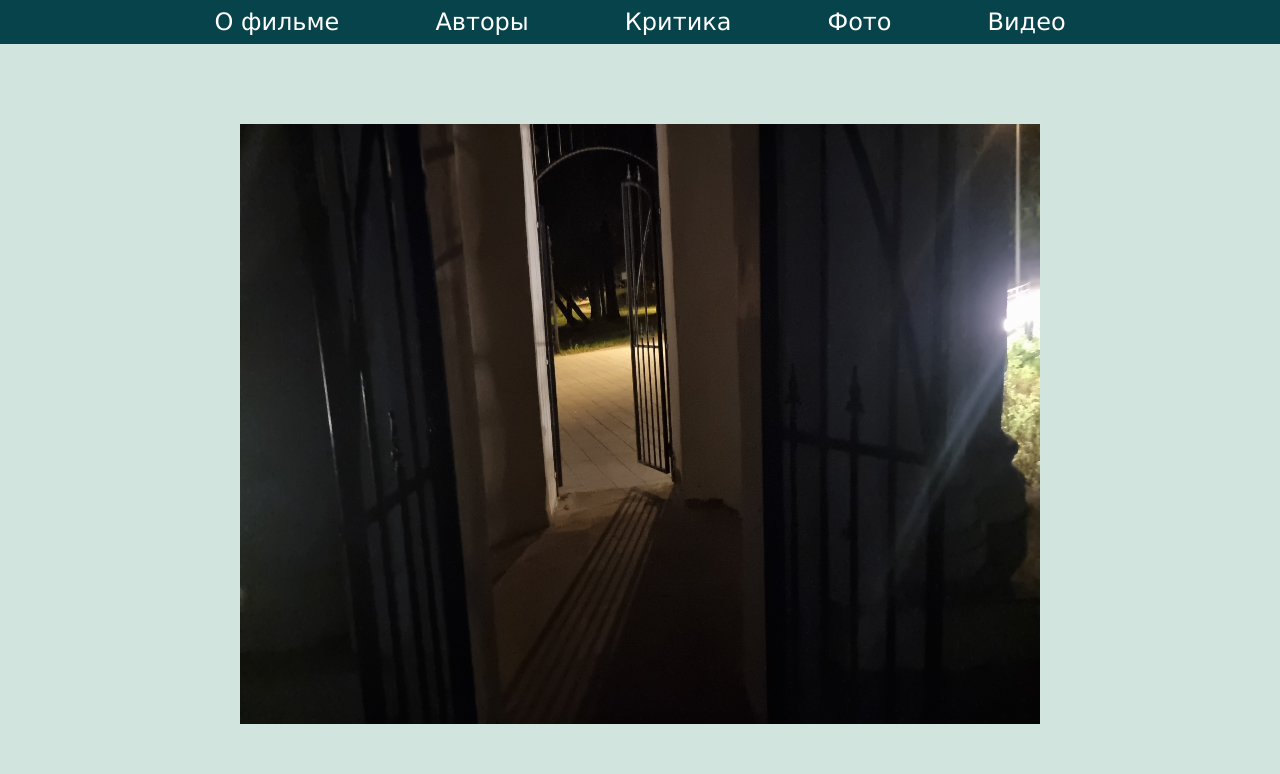
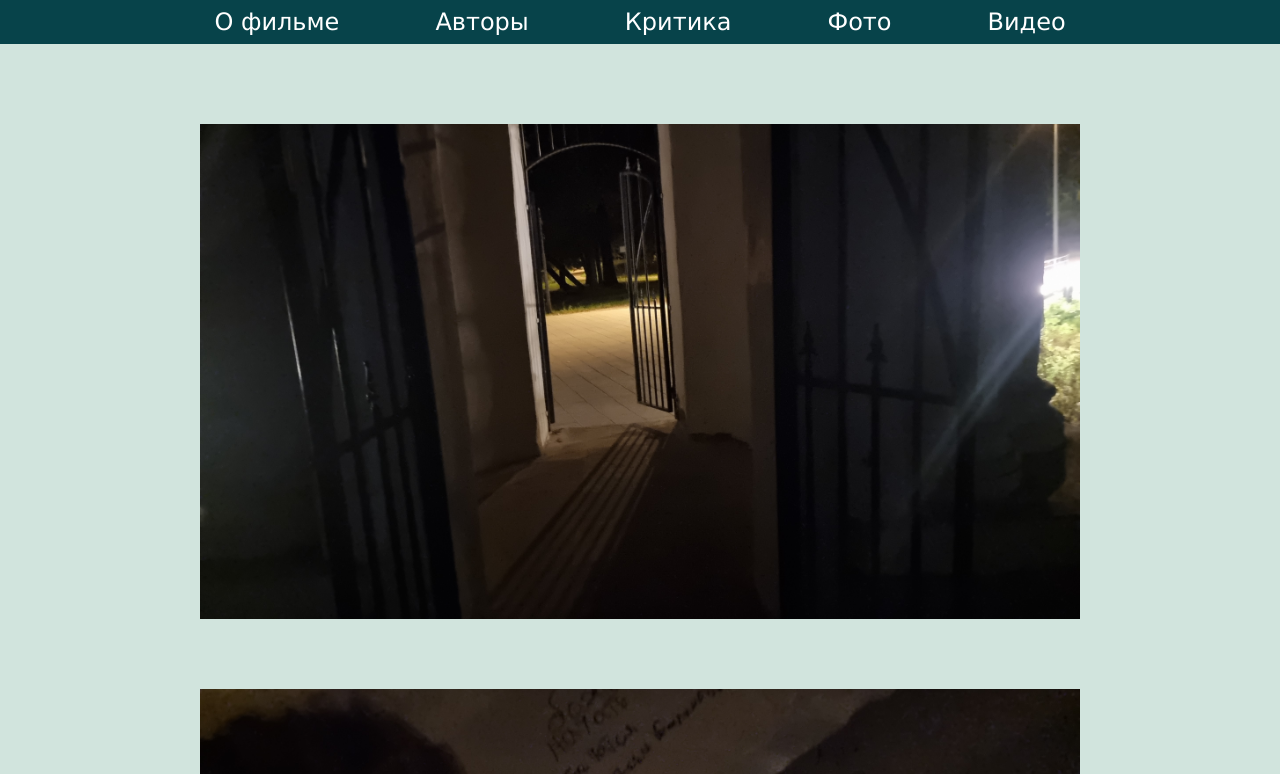
Before and after one commit to DmDmKr/divermovie, a React (Create React App) app: page /image-gallery in a window 1280 px wide. Shown: the top 774 px of the page. Built offline with nearby package versions, Linux system fonts and the light colour scheme.

Commit message:
added auto width and height for gallery images

```diff
--- a/src/components/ImageGallery/ImageGallery.css
+++ b/src/components/ImageGallery/ImageGallery.css
@@ -10,6 +10,8 @@
 
 .ImageGallery img {
     overflow: scroll;
+    height: auto;
+    width: auto;
 }
 
 @media screen and (max-width: 768px) {
```
